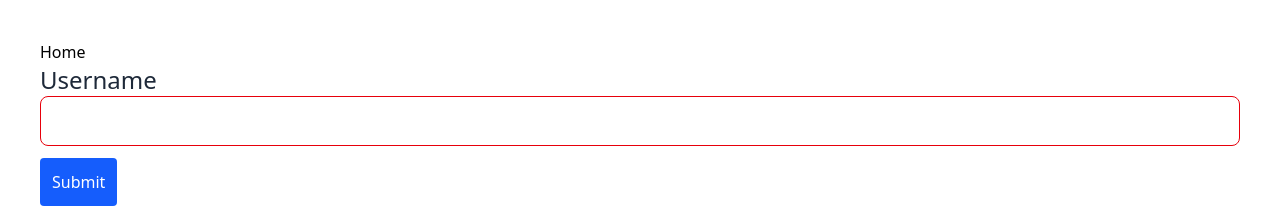
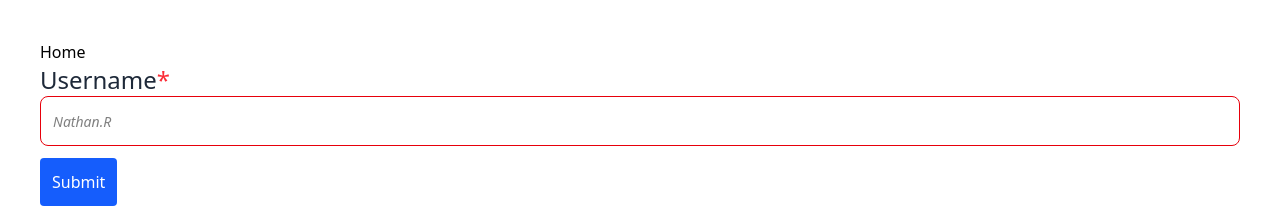
Before and after one commit to nathinho89/tailwind-v4, a Nuxt app: page / in a window 1280 px wide. Shown: the top 208 px of the page. Built offline with nearby package versions, Linux system fonts and the light colour scheme.

Commit message:
Psuedo elements

```diff
--- a/components/AppInput.vue
+++ b/components/AppInput.vue
@@ -21,12 +21,13 @@ const _modelValue = computed({
 </script>
 <template>
   <label class="block mb-3">
-    <span v-if="label" class="block text-2xl text-gray-800">{{ label }}</span>
+    <span v-if="label" class="after:content-['*'] after:text-red-500 block text-2xl text-gray-800">{{ label }}</span>
     <input
       v-model="_modelValue"
+      placeholder="Nathan.R"
       type="text"
       required="true"
-      class="block w-full p-3 border border-gray-400 rounded-lg focus:outline-lime-600 disabled:opacity-50 invalid:border-red-600"
+      class="placeholder:text-sm placeholder:italic block w-full p-3 border border-gray-400 rounded-lg focus:outline-lime-600 disabled:opacity-50 invalid:border-red-600"
     />
   </label>
 </template>
```
